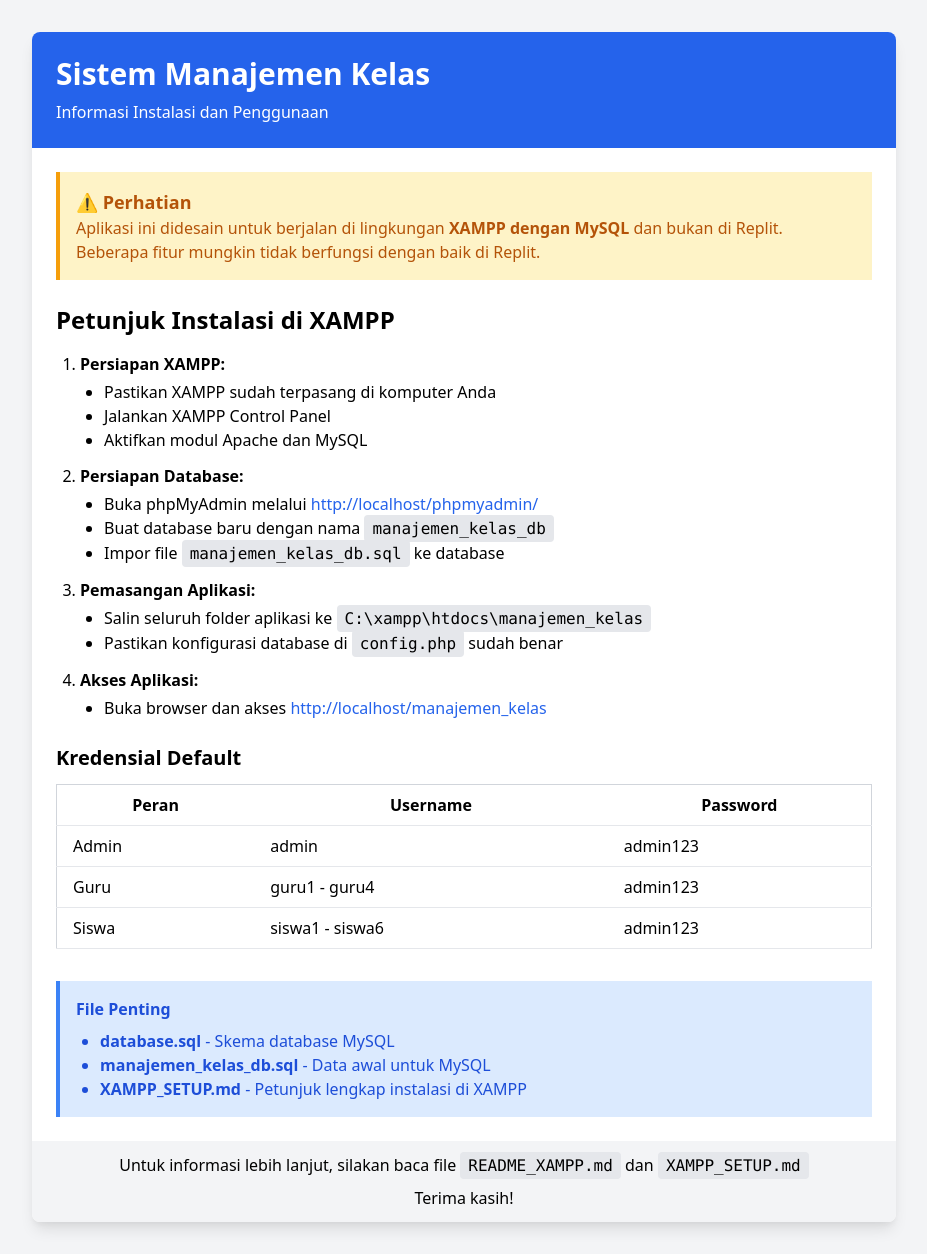
After one commit to Fatz-Dev/manajemen-kelas, a PHP site: page /manajemen_kelas/replit_demo_info.php in a window 1280 px wide. The commit adds this page. Shown: the whole page, without its empty margins (176-1103 px from the left). Run offline with PHP 8.4, Linux system fonts and the light colour scheme.

Commit message:
Configure the application to run exclusively on a local XAMPP environment
Removes Replit (PostgreSQL) configurations and dependencies, and configures MySQL database settings in `config.php`, removing `database_pdo.php`.

Replit-Commit-Author: Agent
Replit-Commit-Session-Id: 5fc0bf59-b503-402c-ae4c-a6690c225cfb
Replit-Commit-Screenshot-Url: https://storage.googleapis.com/screenshot-production-us-central1/b943904c-629a-45ec-b284-7ddac3dfb1b7/3bcbf63b-9860-4017-899c-eb1c17e97a56.jpg

```diff
--- a/functions/database.php
+++ b/functions/database.php
@@ -1,6 +1,7 @@
 <?php
 /**
  * Database functions for the application
+ * File ini menampung fungsi database utama aplikasi untuk MySQL
  */
 
 // Include configuration file if not already included
--- /dev/null
+++ b/replit_demo_info.php
@@ -0,0 +1,107 @@
+<!DOCTYPE html>
+<html lang="id">
+<head>
+    <meta charset="UTF-8">
+    <meta name="viewport" content="width=device-width, initial-scale=1.0">
+    <title>Sistem Manajemen Kelas - Informasi</title>
+    <!-- Tailwind CSS via CDN -->
+    <link href="https://cdn.jsdelivr.net/npm/tailwindcss@2.2.19/dist/tailwind.min.css" rel="stylesheet">
+    <!-- Font Awesome -->
+    <link rel="stylesheet" href="https://cdnjs.cloudflare.com/ajax/libs/font-awesome/5.15.4/css/all.min.css">
+</head>
+<body class="bg-gray-100">
+    <div class="container mx-auto px-4 py-8 max-w-4xl">
+        <div class="bg-white rounded-lg shadow-lg overflow-hidden">
+            <div class="p-6 bg-blue-600 text-white">
+                <h1 class="text-3xl font-bold">Sistem Manajemen Kelas</h1>
+                <p class="mt-2">Informasi Instalasi dan Penggunaan</p>
+            </div>
+
+            <div class="p-6">
+                <div class="mb-6 p-4 bg-yellow-100 border-l-4 border-yellow-500 text-yellow-700">
+                    <h2 class="font-bold text-lg">⚠️ Perhatian</h2>
+                    <p>Aplikasi ini didesain untuk berjalan di lingkungan <strong>XAMPP dengan MySQL</strong> dan bukan di Replit. Beberapa fitur mungkin tidak berfungsi dengan baik di Replit.</p>
+                </div>
+
+                <h2 class="text-2xl font-bold mb-4">Petunjuk Instalasi di XAMPP</h2>
+
+                <ol class="list-decimal pl-6 space-y-3">
+                    <li>
+                        <strong>Persiapan XAMPP:</strong>
+                        <ul class="list-disc pl-6 mt-1">
+                            <li>Pastikan XAMPP sudah terpasang di komputer Anda</li>
+                            <li>Jalankan XAMPP Control Panel</li>
+                            <li>Aktifkan modul Apache dan MySQL</li>
+                        </ul>
+                    </li>
+                    <li>
+                        <strong>Persiapan Database:</strong>
+                        <ul class="list-disc pl-6 mt-1">
+                            <li>Buka phpMyAdmin melalui <a href="http://localhost/phpmyadmin/" class="text-blue-600 hover:underline" target="_blank">http://localhost/phpmyadmin/</a></li>
+                            <li>Buat database baru dengan nama <code class="bg-gray-200 px-2 py-1 rounded">manajemen_kelas_db</code></li>
+                            <li>Impor file <code class="bg-gray-200 px-2 py-1 rounded">manajemen_kelas_db.sql</code> ke database</li>
+                        </ul>
+                    </li>
+                    <li>
+                        <strong>Pemasangan Aplikasi:</strong>
+                        <ul class="list-disc pl-6 mt-1">
+                            <li>Salin seluruh folder aplikasi ke <code class="bg-gray-200 px-2 py-1 rounded">C:\xampp\htdocs\manajemen_kelas</code></li>
+                            <li>Pastikan konfigurasi database di <code class="bg-gray-200 px-2 py-1 rounded">config.php</code> sudah benar</li>
+                        </ul>
+                    </li>
+                    <li>
+                        <strong>Akses Aplikasi:</strong>
+                        <ul class="list-disc pl-6 mt-1">
+                            <li>Buka browser dan akses <a href="http://localhost/manajemen_kelas" class="text-blue-600 hover:underline" target="_blank">http://localhost/manajemen_kelas</a></li>
+                        </ul>
+                    </li>
+                </ol>
+
+                <h3 class="text-xl font-bold mt-6 mb-3">Kredensial Default</h3>
+                <div class="overflow-x-auto">
+                    <table class="min-w-full bg-white border border-gray-300">
+                        <thead>
+                            <tr>
+                                <th class="py-2 px-4 border-b">Peran</th>
+                                <th class="py-2 px-4 border-b">Username</th>
+                                <th class="py-2 px-4 border-b">Password</th>
+                            </tr>
+                        </thead>
+                        <tbody>
+                            <tr>
+                                <td class="py-2 px-4 border-b">Admin</td>
+                                <td class="py-2 px-4 border-b">admin</td>
+                                <td class="py-2 px-4 border-b">admin123</td>
+                            </tr>
+                            <tr>
+                                <td class="py-2 px-4 border-b">Guru</td>
+                                <td class="py-2 px-4 border-b">guru1 - guru4</td>
+                                <td class="py-2 px-4 border-b">admin123</td>
+                            </tr>
+                            <tr>
+                                <td class="py-2 px-4 border-b">Siswa</td>
+                                <td class="py-2 px-4 border-b">siswa1 - siswa6</td>
+                                <td class="py-2 px-4 border-b">admin123</td>
+                            </tr>
+                        </tbody>
+                    </table>
+                </div>
+
+                <div class="mt-8 p-4 bg-blue-100 border-l-4 border-blue-500 text-blue-700">
+                    <h3 class="font-bold">File Penting</h3>
+                    <ul class="list-disc pl-6 mt-2">
+                        <li><strong>database.sql</strong> - Skema database MySQL</li>
+                        <li><strong>manajemen_kelas_db.sql</strong> - Data awal untuk MySQL</li>
+                        <li><strong>XAMPP_SETUP.md</strong> - Petunjuk lengkap instalasi di XAMPP</li>
+                    </ul>
+                </div>
+            </div>
+
+            <div class="px-6 py-3 bg-gray-100 text-center">
+                <p>Untuk informasi lebih lanjut, silakan baca file <code class="bg-gray-200 px-2 py-1 rounded">README_XAMPP.md</code> dan <code class="bg-gray-200 px-2 py-1 rounded">XAMPP_SETUP.md</code></p>
+                <p class="mt-2">Terima kasih!</p>
+            </div>
+        </div>
+    </div>
+</body>
+</html>
```
Also changed, not shown: config.php (+5 -48 lines), functions/database_pdo.php (deleted, +0 -181 lines), index.php (+7 -0 lines), login.php (+7 -0 lines), database.sqlite (added).
